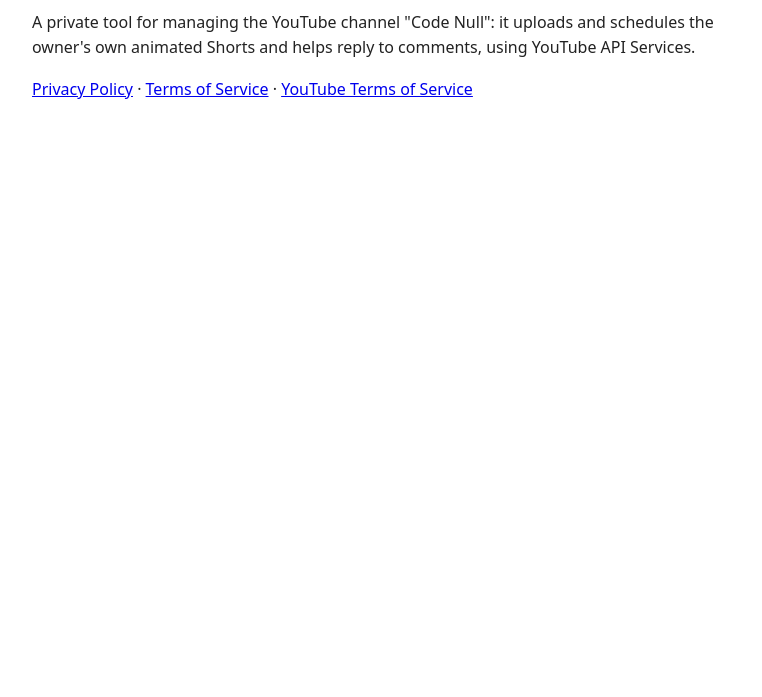
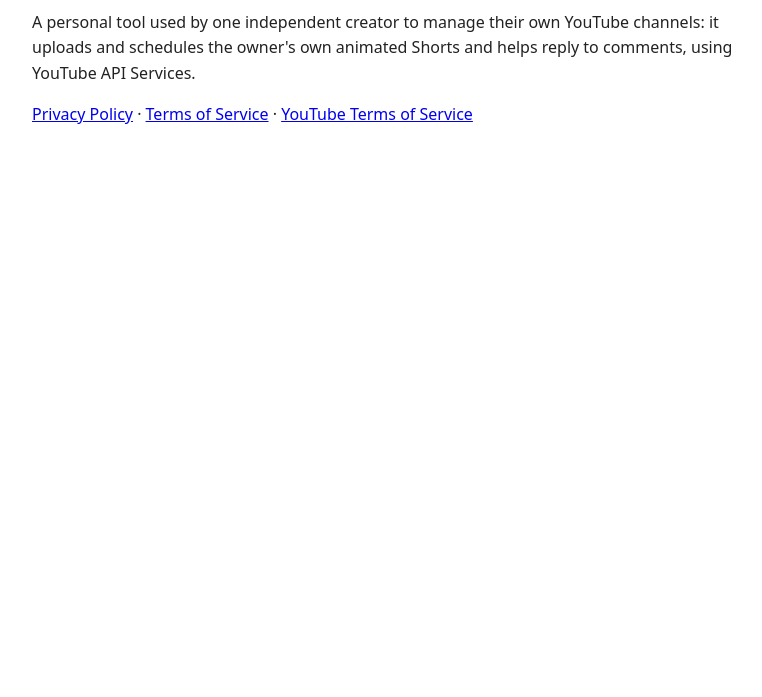
Before and after one commit to lasandry/content-manager, a plain HTML site: page index.html in a window 1280 px wide. Shown: the part 103-800 px from the top of the page, without its empty margins (248-1010 px from the left). Drawn offline with Linux system fonts and the light colour scheme.

Commit message:
Describe as a personal single-user tool

```diff
--- a/index.html
+++ b/index.html
@@ -4,8 +4,8 @@
 <style>body{font:16px/1.6 system-ui,sans-serif;max-width:720px;margin:40px auto;padding:0 16px;color:#222;background:#fff}</style></head>
 <body>
 <h1>Content Manager</h1>
-<p>A private tool for managing the YouTube channel "Code Null": it uploads and schedules the owner's own animated
-Shorts and helps reply to comments, using YouTube API Services.</p>
+<p>A personal tool used by one independent creator to manage their own YouTube channels: it uploads and
+schedules the owner's own animated Shorts and helps reply to comments, using YouTube API Services.</p>
 <p><a href="privacy.html">Privacy Policy</a> · <a href="terms.html">Terms of Service</a> ·
 <a href="https://www.youtube.com/t/terms">YouTube Terms of Service</a></p>
 </body></html>
```
Also changed, not shown: privacy.html (+1 -1 lines), terms.html (+1 -1 lines).
